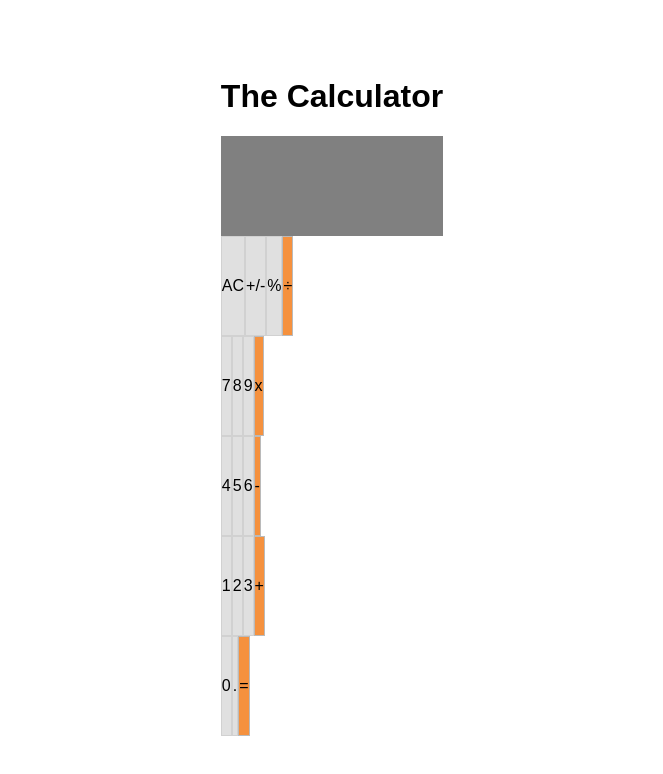
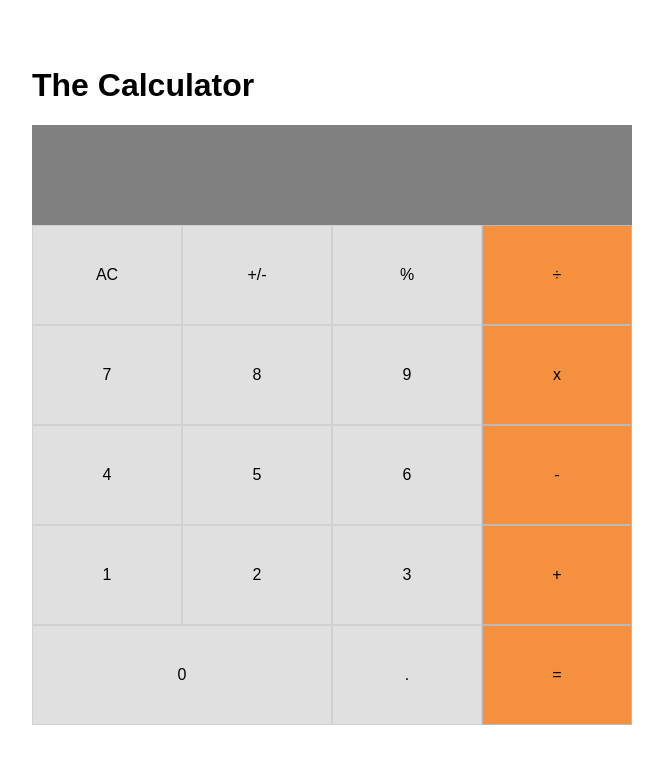
Before and after one commit to mikenath223/React-Calculator, a React (Create React App) app: page / in a window 1280 px wide. Shown: the top 774 px of the page, without its empty margins (308-971 px from the left). Built offline with nearby package versions, Linux system fonts and the light colour scheme.

Commit message:
[Update] Change style prop on button

```diff
--- a/src/components/App.js
+++ b/src/components/App.js
@@ -16,7 +16,7 @@ class App extends React.Component {
 
   render() {
     return (
-      <div>
+      <div className="main-container">
         <h1>The Calculator</h1>
         <Display />
         <ButtonPanel />
--- a/src/components/ButtonPanel.js
+++ b/src/components/ButtonPanel.js
@@ -37,7 +37,7 @@ class ButtonPanel extends React.Component {
           {this.renderButton('orange', '+')}
         </div>
         <div>
-          {this.renderButton('milky', '0')}
+          {this.renderButton('milky grow', '0')}
           {this.renderButton('milky', '.')}
           {this.renderButton('orange', '=')}
         </div>
--- a/src/style.css
+++ b/src/style.css
@@ -6,8 +6,13 @@ body {
   width: 100%;
 }
 
+body > div {
+  width: 90%;
+}
+
 .main-container {
-  max-width: 700px;
+  margin: -80px auto 0 auto;
+  max-width: 600px;
   min-width: 300px;
   height: 600px;
 }
@@ -23,6 +28,12 @@ body {
 
 .button {
   color: #000;
+  width: 25%;
+  cursor: pointer;
+}
+
+.grow {
+  width: 50%;;
 }
 
 .display {
```
